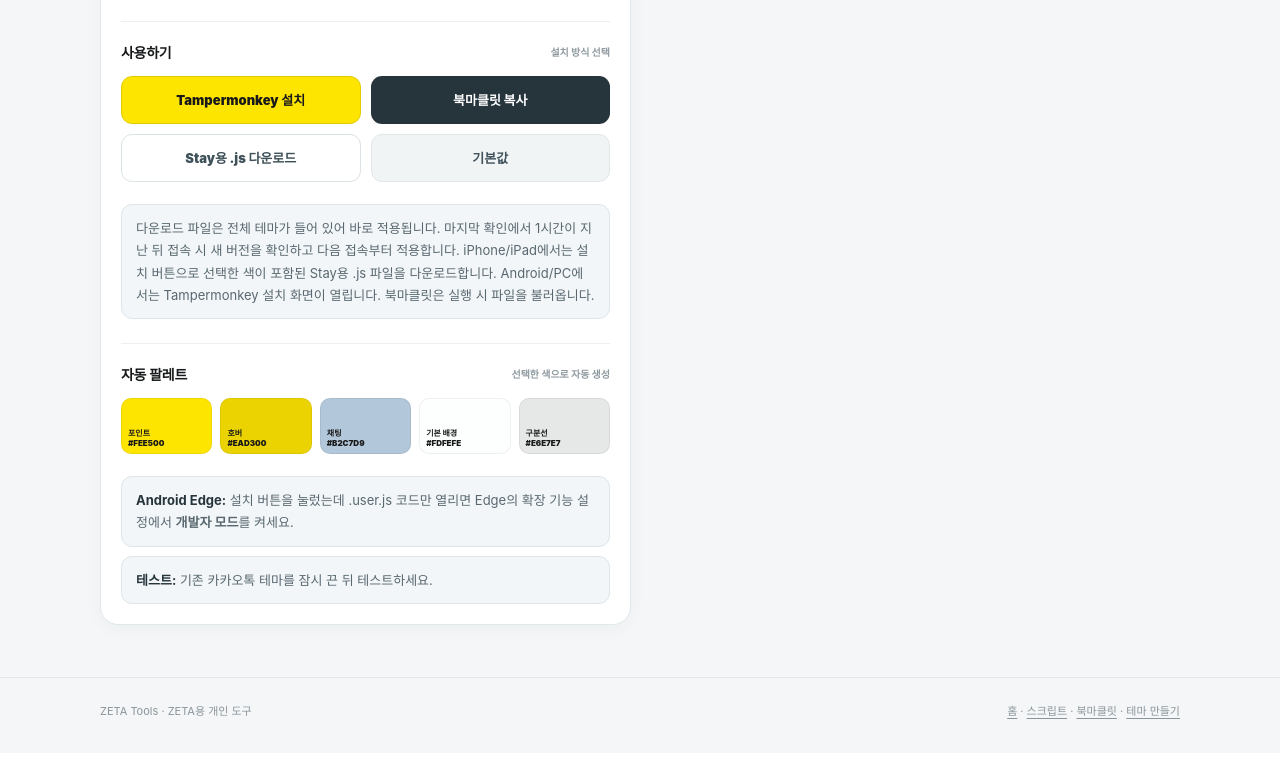
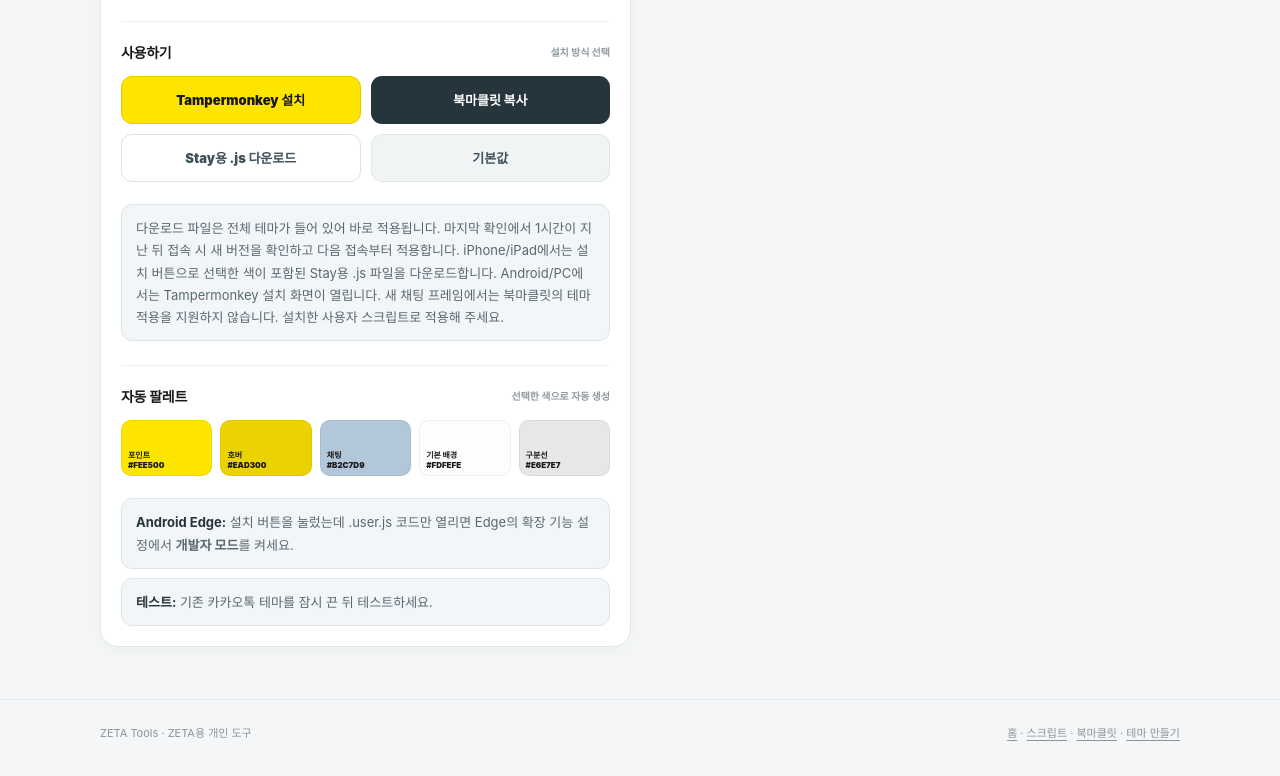
Before and after one commit to e4493089-cmyk/zeta-userscripts-site, a plain HTML site: page theme-maker.html in a window 1280 px wide. Shown: the part 1282-2058 px from the top of the page. Before the commit the page ends 2035 px from the top, so only its background shows below. Drawn offline with Linux system fonts and the light colour scheme; no server answers.

Commit message:
Fix custom theme generation for current Zeta source and frame markup

```diff
--- a/theme-maker.html
+++ b/theme-maker.html
@@ -12,9 +12,9 @@
 <div class="border-card"><label class="maker-toggle" for="otherBorder"><input id="otherBorder" type="checkbox"><span class="maker-toggle-ui" aria-hidden="true"></span><span class="maker-toggle-copy"><b>캐릭터 말풍선 외곽선</b><small>색상과 굵기를 따로 지정</small></span></label><div id="otherBorderControls" class="border-settings" hidden><div class="color-field"><div class="color-label"><b>외곽선 색</b><code id="otherBorderValue">#53636C</code></div><div class="color-row simple"><button class="color-swatch color-open" type="button" data-color-open="otherBorder" aria-label="캐릭터 말풍선 외곽선 색 선택"><span></span></button><input id="otherBorderPicker" class="native-color-store" type="color" value="#53636C" tabindex="-1" aria-hidden="true"><input class="hex-input" id="otherBorderHex" value="#53636C" maxlength="7" spellcheck="false" aria-label="캐릭터 말풍선 외곽선 HEX"></div></div><div class="border-width-field"><div class="color-label"><b>외곽선 굵기</b><span><b id="otherBorderWidthValue">1</b>px</span></div><input id="otherBorderWidth" type="range" min="0.5" max="5" step="0.5" value="1" aria-label="캐릭터 말풍선 외곽선 굵기"><div class="range-scale"><span>0.5</span><span>2.5</span><span>5</span></div></div></div></div></div>
 <div class="maker-block"><div class="maker-block-head"><b>프리셋</b><span>세 색을 한 번에 변경</span></div><div class="presets"><button class="preset" data-a="#FEE500" data-o="#FFFFFF" data-b="#B2C7D9"><i style="background:#FEE500"></i>카카오</button><button class="preset" data-a="#B9A7FF" data-o="#F4F0FF" data-b="#DDD8EF"><i style="background:#B9A7FF"></i>라벤더</button><button class="preset" data-a="#8CC8FF" data-o="#F2F8FF" data-b="#CFE1EE"><i style="background:#8CC8FF"></i>스카이</button><button class="preset" data-a="#FFA6BE" data-o="#FFF2F5" data-b="#F2DCE3"><i style="background:#FFA6BE"></i>로즈</button><button class="preset" data-a="#7FE0C3" data-o="#F0FBF7" data-b="#D3E8E1"><i style="background:#7FE0C3"></i>민트</button><button class="preset" data-a="#D9D9D9" data-o="#FFFFFF" data-b="#BFC4C8"><i style="background:#D9D9D9"></i>모노</button><button class="preset" data-a="#D9BE94" data-o="#FFF9ED" data-b="#E9DDC8"><i style="background:#D9BE94"></i>베이지</button><button class="preset" data-a="#F2A97D" data-o="#FFF5E9" data-b="#F3DED0"><i style="background:#F2A97D"></i>피치</button><button class="preset" data-a="#A8B79F" data-o="#F7F7EF" data-b="#DDE3D7"><i style="background:#A8B79F"></i>세이지</button></div></div>
 <div class="maker-output"><div class="maker-block-head"><b>사용하기</b><span>설치 방식 선택</span></div><div class="maker-actions"><button class="btn btn-primary btn-big" id="installScript">Tampermonkey 설치</button><button class="btn btn-dark btn-big" id="copyBookmarklet">북마클릿 복사</button><button class="btn btn-light" id="downloadScript">.user.js 다운로드</button><button class="btn btn-soft" id="resetTheme">기본값</button></div></div>
-<div class="notice blue compact-notice">다운로드 파일은 전체 테마가 들어 있어 바로 적용됩니다. 마지막 확인에서 1시간이 지난 뒤 접속 시 새 버전을 확인하고 다음 접속부터 적용합니다. iPhone/iPad에서는 설치 버튼으로 선택한 색이 포함된 Stay용 .js 파일을 다운로드합니다. Android/PC에서는 Tampermonkey 설치 화면이 열립니다. 북마클릿은 실행 시 파일을 불러옵니다.</div><div class="palette-wrap"><div class="maker-block-head"><b>자동 팔레트</b><span>선택한 색으로 자동 생성</span></div><div class="palette" id="palette"></div></div>
+<div class="notice blue compact-notice">다운로드 파일은 전체 테마가 들어 있어 바로 적용됩니다. 마지막 확인에서 1시간이 지난 뒤 접속 시 새 버전을 확인하고 다음 접속부터 적용합니다. iPhone/iPad에서는 설치 버튼으로 선택한 색이 포함된 Stay용 .js 파일을 다운로드합니다. Android/PC에서는 Tampermonkey 설치 화면이 열립니다. 새 채팅 프레임에서는 북마클릿의 테마 적용을 지원하지 않습니다. 설치한 사용자 스크립트로 적용해 주세요.</div><div class="palette-wrap"><div class="maker-block-head"><b>자동 팔레트</b><span>선택한 색으로 자동 생성</span></div><div class="palette" id="palette"></div></div>
 <div class="notice blue compact-notice"><strong>Android Edge:</strong> 설치 버튼을 눌렀는데 .user.js 코드만 열리면 Edge의 확장 기능 설정에서 <b>개발자 모드</b>를 켜세요.</div><div class="notice blue compact-notice"><strong>테스트:</strong> 기존 카카오톡 테마를 잠시 끈 뒤 테스트하세요.</div></section>
 <section class="preview-card"><div class="preview-head"><div><span class="section-label">PREVIEW</span><h2>미리보기</h2></div><span class="preview-chip">실시간</span></div><div class="phone-preview zeta-preview"><div class="phone-top zeta-phone-top"><button class="preview-back" aria-label="뒤로가기">‹</button><b>테마 만들기</b><div class="preview-head-actions"><span class="model-chip zeta-model">zeta⌄</span><span class="preview-menu" aria-hidden="true">☰</span></div></div><div class="chat-preview zeta-chat-preview"><div class="preview-info">설정 변경이 미리보기에 바로 반영됩니다.</div><div class="zeta-message other"><div class="zeta-meta left"><span class="zeta-avatar ai-avatar"></span><span>박제콩</span></div><div class="preview-bubble zeta-bubble"><p class="action">박제콩은 바뀐 말풍선 색을 확인한다.</p><p>이제 내 말풍선 색도 따로 바꿀 수 있어.</p><p class="action">배경이랑 겹치지 않는지 미리 보면 된다.</p></div></div><div class="zeta-message me"><div class="zeta-meta right"><span>김제콩</span><span class="zeta-avatar user-avatar"></span></div><div class="preview-bubble zeta-bubble"><p class="action">김제콩은 세 색을 하나씩 바꿔본다.</p><p>오, 이게 훨씬 고르기 편하다.</p><p class="action">마음에 들면 바로 설치하면 된다.</p></div></div></div><div class="composer-preview zeta-composer"><button class="composer-plus" aria-label="추가">＋</button><div>내용 입력하기</div><span class="composer-star">＊</span><button class="composer-send">▶</button></div></div></section>
 </div></section></main>
 <div class="color-picker-backdrop" id="colorPickerBackdrop" hidden></div><section class="color-picker-sheet" id="colorPickerSheet" hidden aria-modal="true" role="dialog" aria-labelledby="colorPickerTitle"><div class="color-picker-head"><div><span class="section-label">COLOR</span><h2 id="colorPickerTitle">색 선택</h2></div><button type="button" id="colorPickerDone">완료</button></div><div class="color-picker-preview"><span id="colorPickerChip"></span><code id="colorPickerHex">#FEE500</code></div><div class="color-plane" id="colorPlane" role="slider" aria-label="채도와 밝기 선택"><span id="colorPlaneCursor"></span></div><div class="hue-wrap"><span>색상</span><input id="colorHue" type="range" min="0" max="360" step="1" value="55" aria-label="색상 조절"></div></section>
-<footer class="footer"><div class="wrap footer-in"><div>ZETA Tools · ZETA용 개인 도구</div><div><a href="index.html">홈</a> · <a href="scripts.html">스크립트</a> · <a href="bookmarklets.html">북마클릿</a> · <a href="theme-maker.html">테마 만들기</a></div></div></footer><div class="toast" id="toast"></div><script src="site.js?v=7.9.9"></script><script src="theme-compiler.js?v=2.0.0"></script><script src="theme-runtime.js?v=2.0.0"></script><script src="theme-maker.js?v=2.0.2"></script><script src="color-picker.js?v=7.8.0"></script><script src="palette-preview.js?v=7.8.2"></script></body></html>
+<footer class="footer"><div class="wrap footer-in"><div>ZETA Tools · ZETA용 개인 도구</div><div><a href="index.html">홈</a> · <a href="scripts.html">스크립트</a> · <a href="bookmarklets.html">북마클릿</a> · <a href="theme-maker.html">테마 만들기</a></div></div></footer><div class="toast" id="toast"></div><script src="site.js?v=7.9.9"></script><script src="theme-compiler.js?v=2.0.1"></script><script src="theme-runtime.js?v=2.0.0"></script><script src="theme-maker.js?v=2.0.3"></script><script src="color-picker.js?v=7.8.0"></script><script src="palette-preview.js?v=7.8.2"></script></body></html>
```
